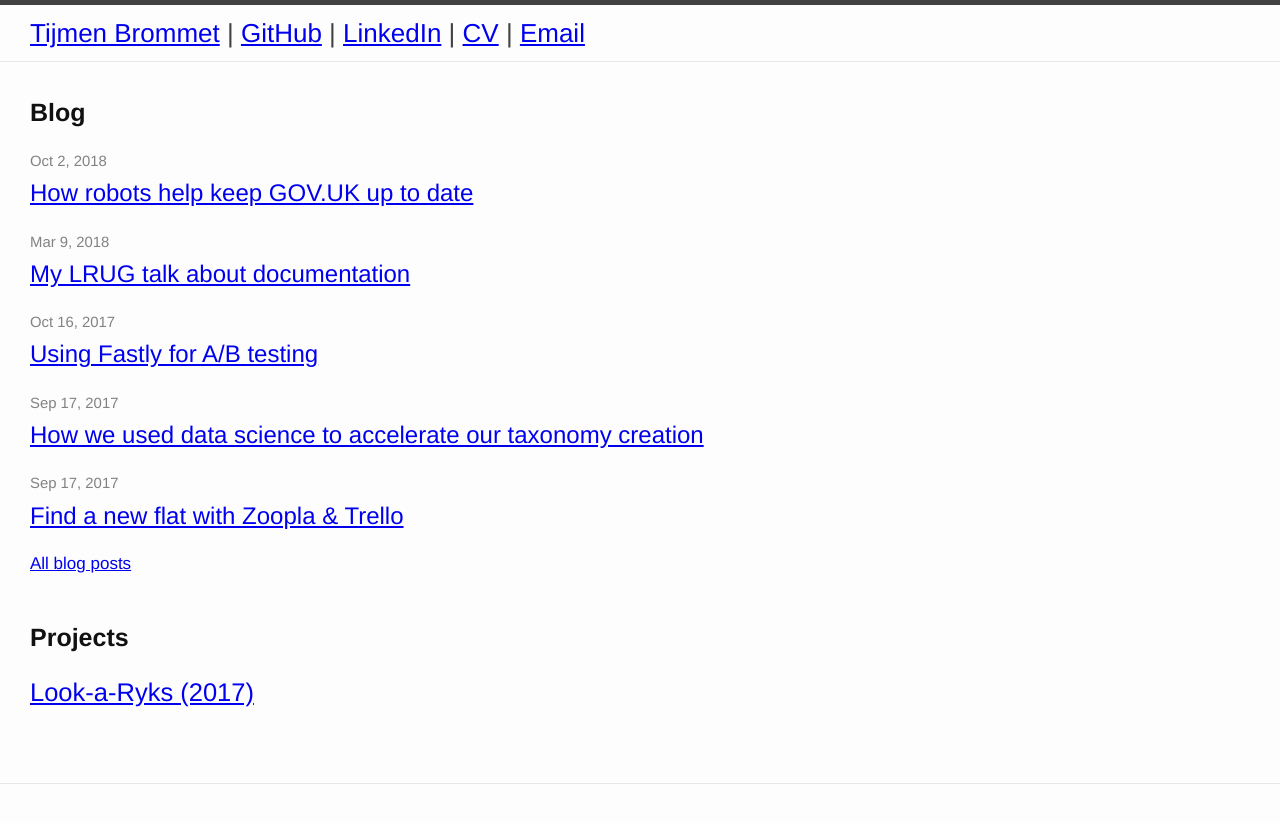
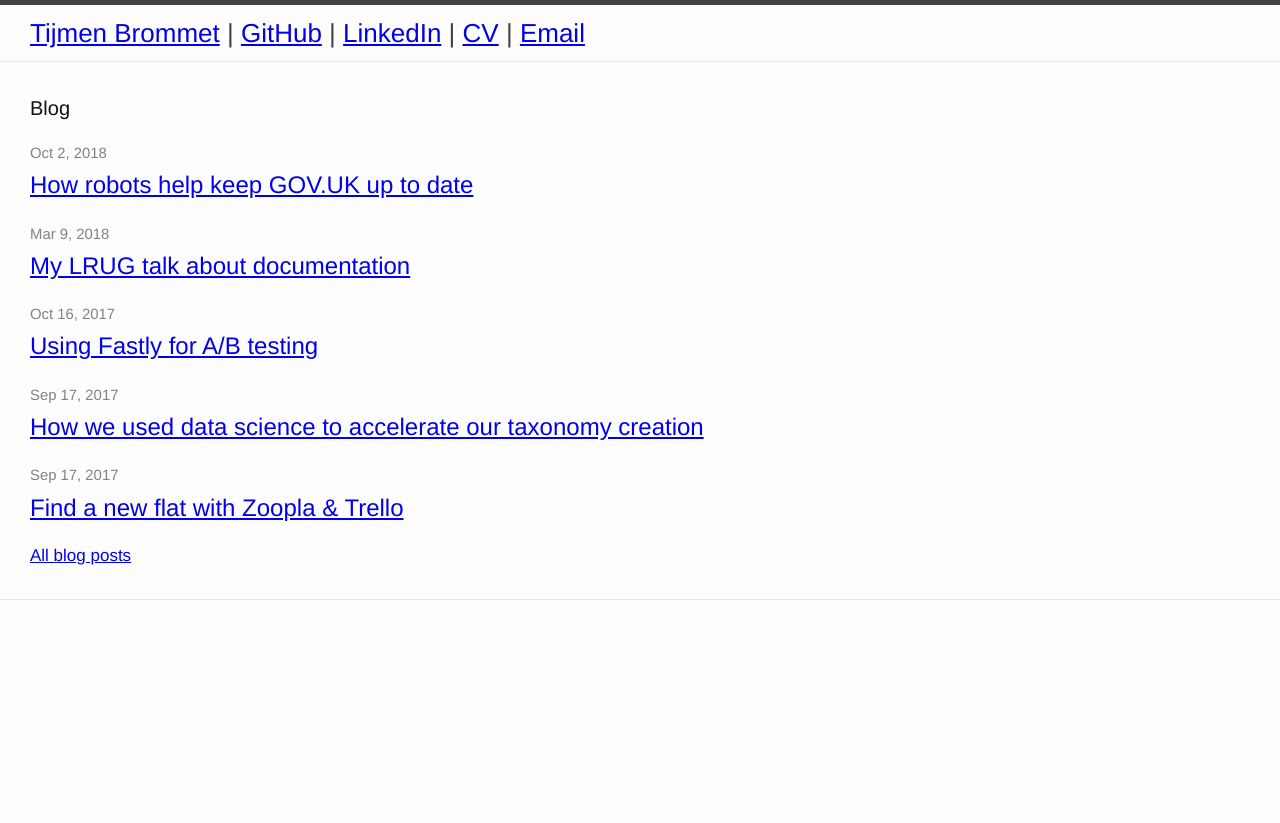
Before and after one commit to tijmenb/www.tijmen.cc, a Jekyll site: the page built from index.html, in a window 1280 px wide. Shown: the top 823 px of the page. Built offline with Jekyll 4.4.1, drawn with Linux system fonts in a browser that asks for light colours.

Commit message:
Revert "Add Look-a-Ryks project"
This reverts commit 60f71854ddc60b8bcefcde8f75bbe840d84e6236.

```diff
--- a/_layouts/page.html
+++ b/_layouts/page.html
@@ -4,7 +4,7 @@ layout: default
 <div class="post">
 
   <header class="post-header">
-    <h1 class="post-title">Projects: {{ page.title }}</h1>
+    <h1 class="post-title">{{ page.title }}</h1>
   </header>
 
   <article class="post-content">
--- a/_sass/_layout.scss
+++ b/_sass/_layout.scss
@@ -170,8 +170,7 @@
 }
 
 .page-heading {
-    font-size: 25px;
-    font-weight: bold;
+    font-size: 20px;
 }
 
 .post-list {
@@ -193,9 +192,7 @@
     font-size: 24px;
 }
 
-section {
-  margin-bottom: 40px;
-}
+
 
 /**
  * Posts
--- a/index.html
+++ b/index.html
@@ -4,7 +4,6 @@ layout: default
 
 <div class="home">
 
-  <section>
   <h2 class="page-heading">Blog</h2>
 
   <ul class="post-list">
@@ -20,19 +19,4 @@ layout: default
   </ul>
 
   <a href="/posts.html">All blog posts</a>
-  </section>
-
-  <section>
-    <h2 class="page-heading">Projects</h2>
-
-    <ul class="post-list">
-      {% for page in site.pages %}
-        <li>
-          <h2>
-            <a class="page-link" href="{{ page.url | prepend: site.baseurl }}">{{ page.title }}</a>
-          </h2>
-        </li>
-      {% endfor %}
-    </ul>
-  </section>
 </div>
```
Also changed, not shown: projects/look-a-ryks.md (deleted, +0 -10 lines), projects/look-a-ryks.png (deleted). Lines whose indentation alone changed are shown as unchanged.
